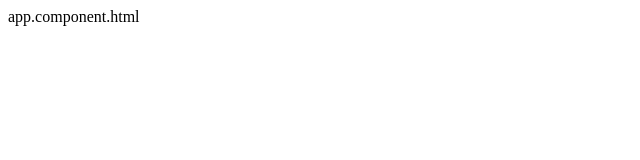
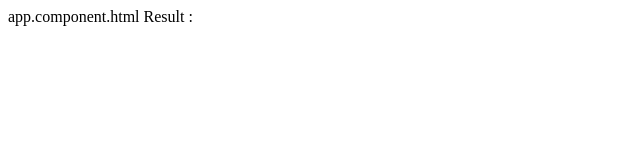
Before and after one commit to jereo-mg/crawler-front, an Angular app: page / in a window 1280 px wide. Shown: the top 160 px of the page, without its empty margins (0-640 px from the left). Built offline with nearby package versions, Linux system fonts and the light colour scheme.

Commit message:
ajout fonction addition

```diff
--- a/src/app/app.component.html
+++ b/src/app/app.component.html
@@ -1,3 +1,4 @@
 <div class="row">
   app.component.html
+  Result :  {{result}}
 </div>
--- a/src/app/app.component.ts
+++ b/src/app/app.component.ts
@@ -7,4 +7,13 @@ import { Component } from '@angular/core';
 })
 export class AppComponent {
   title = 'test';
+  result: number;
+
+  constructor(){
+
+  }
+
+  addition(a: number, b: number): number{
+    return a + b;
+  }
 }
```
